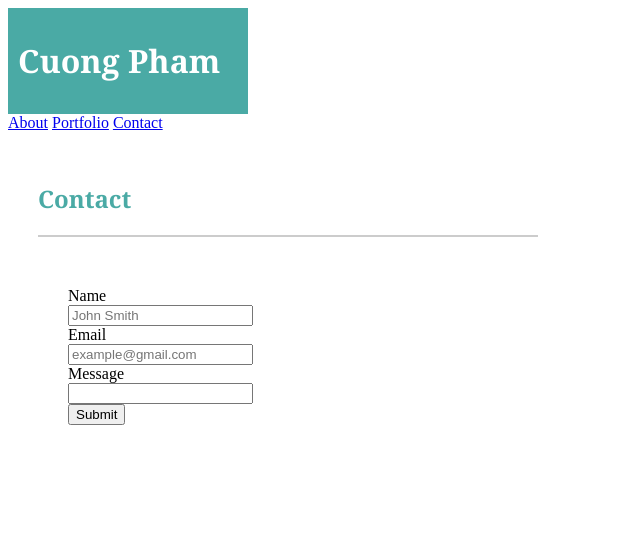
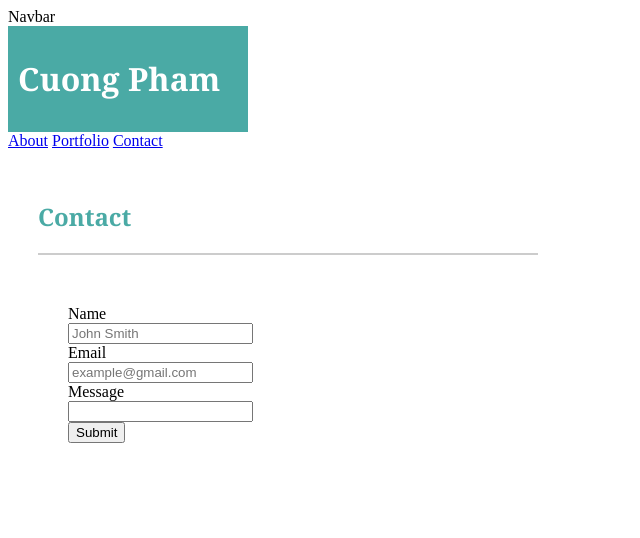
Before and after one commit to cnpham/Bootstrap-Portfolio, a plain HTML site: page contact.html in a window 1280 px wide. Shown: the whole page, without its empty margins (0-640 px from the left). Drawn offline with Linux system fonts and the light colour scheme.

Commit message:
Add files via upload

```diff
--- a/contact.html
+++ b/contact.html
@@ -5,7 +5,9 @@
         <link rel="stylesheet" type="text/css" href="assets/css/style.css">
     </head>
     <body>
-
+            <nav class="navbar navbar-light bg-light">
+                    <span class="navbar-brand mb-1 h1">Navbar</span>
+                </nav>
         <div id="box1">
             <div class="jumbotron bg-primary text-center">
                 <h1>Cuong Pham</h1>
```
Also changed, not shown: index.html (+3 -1 lines), portfolio.html (+3 -1 lines).
